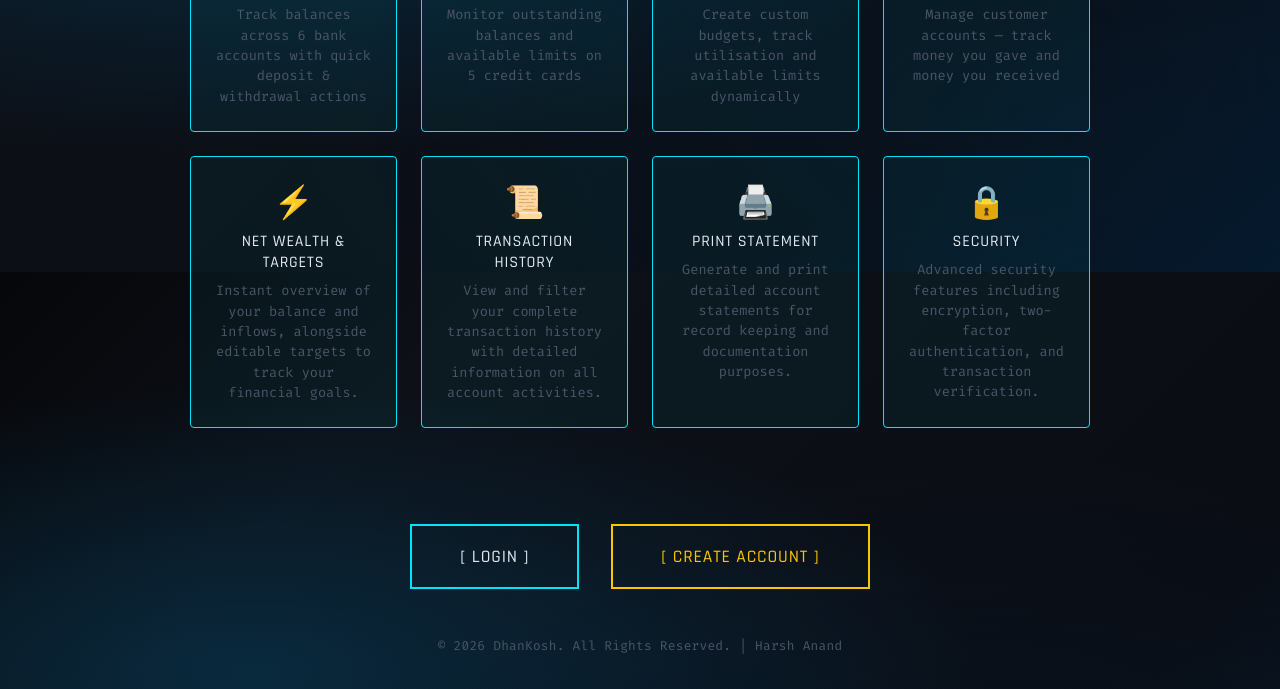
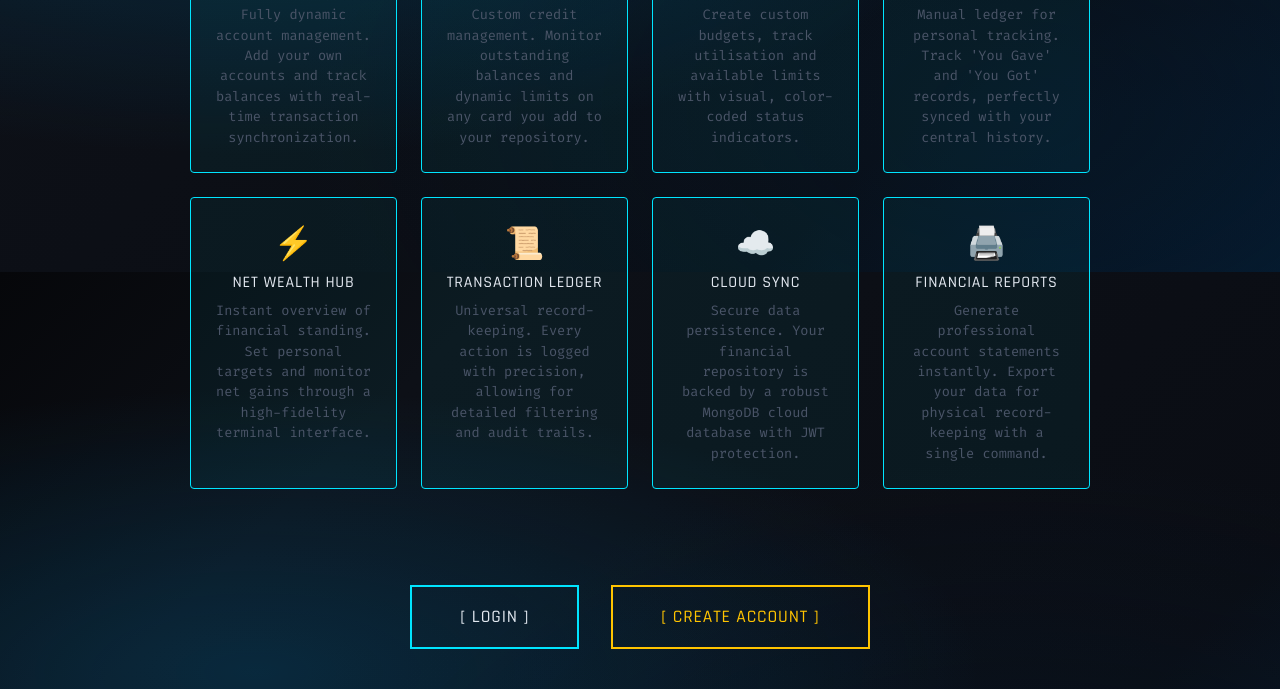
Before and after one commit to harshanandbadal/dhankosh, a website: page index.html in a window 1280 px wide. Shown: the part 528-1217 px from the top of the page. Drawn offline with Linux system fonts and the light colour scheme.

Commit message:
Revise feature descriptions and layout in index.html
Updated landing page features and descriptions for clarity and functionality.

```diff
--- a/index.html
+++ b/index.html
@@ -320,52 +320,57 @@
         <div class="landing-header">
             <img src="logo/DhanKosh-logo.png" alt="DhanKosh Logo" class="landing-logo">
             <h1 class="landing-title">DHANKOSH</h1>
-            <p class="landing-subtitle">The Private Wealth Repository</p>
+            <p class="landing-subtitle">[ THE PRIVATE WEALTH REPOSITORY ]</p>
         </div>
 
         <div class="feature-list">
             <div class="feature-item">
                 <div class="feature-icon">🏦</div>
                 <div class="feature-name">Bank Accounts</div>
-                <div class="feature-desc">Track balances across 6 bank accounts with quick deposit & withdrawal actions
-                </div>
+                <div class="feature-desc">Fully dynamic account management. Add your own accounts and track balances
+                    with real-time transaction synchronization.</div>
             </div>
             <div class="feature-item">
                 <div class="feature-icon">💳</div>
                 <div class="feature-name">Credit Lines</div>
-                <div class="feature-desc">Monitor outstanding balances and available limits on 5 credit cards</div>
+                <div class="feature-desc">Custom credit management. Monitor outstanding balances and dynamic limits on
+                    any card you add to your repository.</div>
             </div>
             <div class="feature-item">
-                <div class="feature-icon">📋</div>
+                <div class="feature-icon">📊</div>
                 <div class="feature-name">Spents & Budgets</div>
-                <div class="feature-desc">Create custom budgets, track utilisation and available limits dynamically
-                </div>
+                <div class="feature-desc">Create custom budgets, track utilisation and available limits with visual,
+                    color-coded status indicators.</div>
             </div>
             <div class="feature-item">
                 <div class="feature-icon">👥</div>
-                <div class="feature-name">Customer Tracking</div>
-                <div class="feature-desc">Manage customer accounts — track money you gave and money you received</div>
+                <div class="feature-name">Customer Ledger</div>
+                <div class="feature-desc">Manual ledger for personal tracking. Track 'You Gave' and 'You Got' records,
+                    perfectly synced with your central history.</div>
             </div>
             <div class="feature-item">
                 <div class="feature-icon">⚡</div>
-                <div class="feature-name">Net Wealth & Targets</div>
-                <div class="feature-desc">Instant overview of your balance and inflows, alongside editable targets to
-                    track your financial goals.</div>
+                <div class="feature-name">Net Wealth Hub</div>
+                <div class="feature-desc">Instant overview of financial standing. Set personal targets and monitor net
+                    gains through a high-fidelity terminal interface.</div>
             </div>
             <div class="feature-item">
                 <div class="feature-icon">📜</div>
-                <div class="feature-name">Transaction History</div>
-                <div class="feature-desc">View and filter your complete transaction history with detailed information on all account activities.</div>
+                <div class="feature-name">Transaction Ledger</div>
+                <div class="feature-desc">Universal record-keeping. Every action is logged with precision, allowing for
+                    detailed filtering and audit trails.</div>
+            </div>
+            <div class="feature-item">
+                <div class="feature-icon">☁️</div>
+                <div class="feature-name">Cloud Sync</div>
+                <div class="feature-desc">Secure data persistence. Your financial repository is backed by a robust
+                    MongoDB cloud database with JWT protection.</div>
             </div>
             <div class="feature-item">
                 <div class="feature-icon">🖨️</div>
-                <div class="feature-name">Print Statement</div>
-                <div class="feature-desc">Generate and print detailed account statements for record keeping and documentation purposes.</div>
-            </div>
-            <div class="feature-item">
-                <div class="feature-icon">🔒</div>
-                <div class="feature-name">Security</div>
-                <div class="feature-desc">Advanced security features including encryption, two-factor authentication, and transaction verification.</div>
+                <div class="feature-name">Financial Reports</div>
+                <div class="feature-desc">Generate professional account statements instantly. Export your data for
+                    physical record-keeping with a single command.</div>
             </div>
         </div>
 
```
